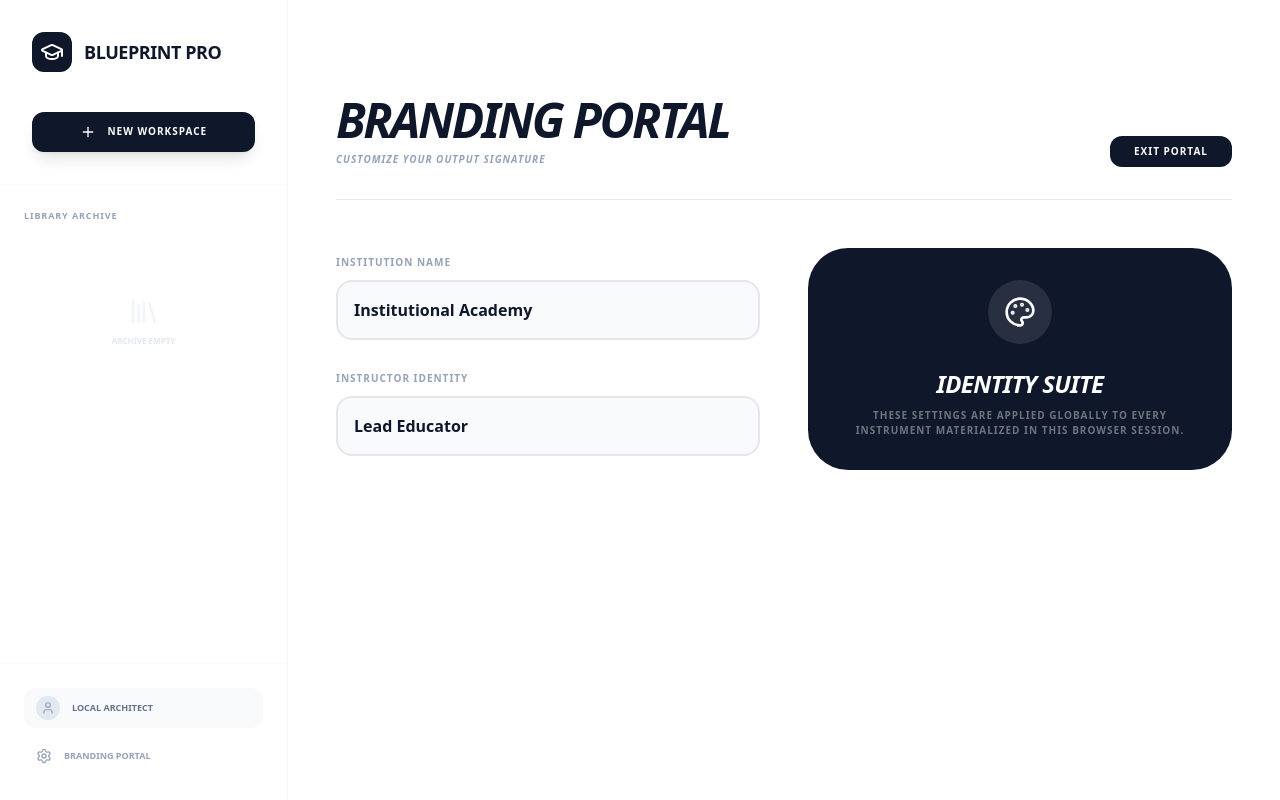
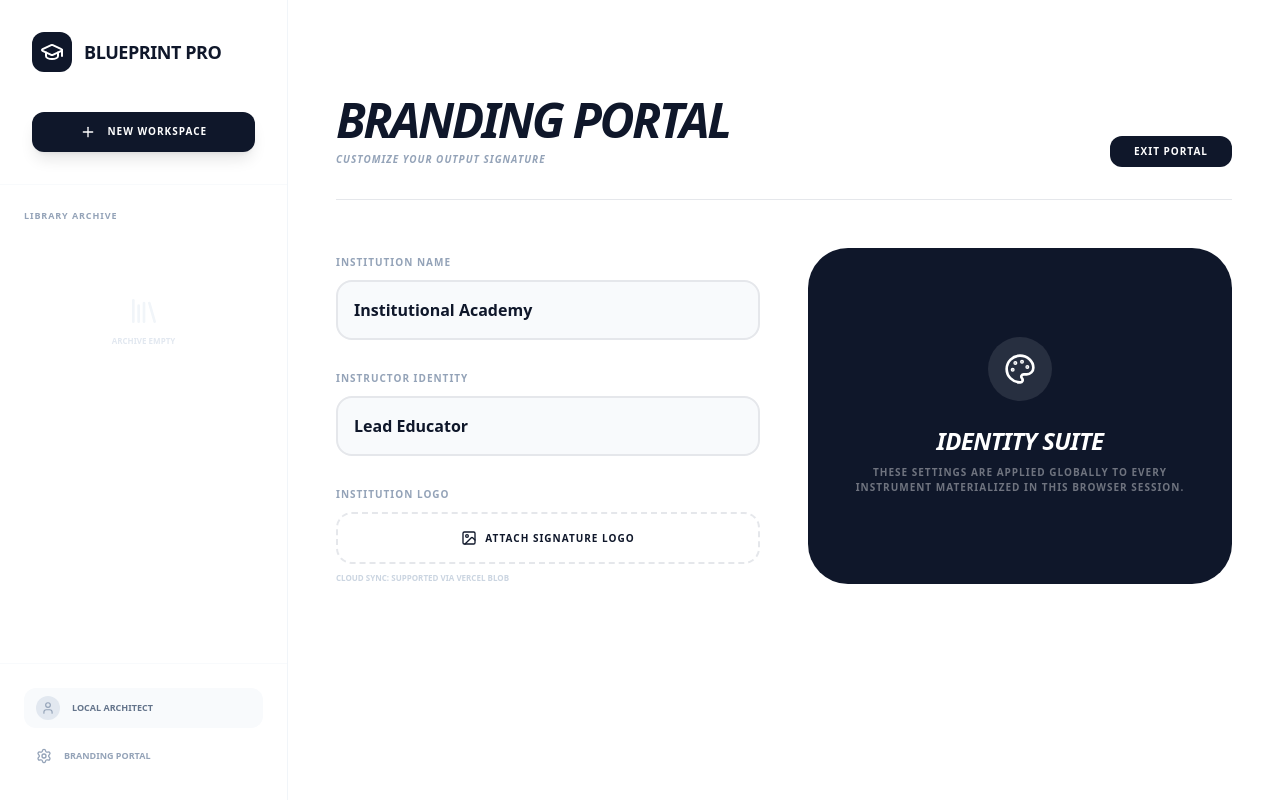
Before and after one commit to jesstingley17/teach-in-minutes, a React (Vite) app: page / in a window 1280 px wide. Both pictures are taken after a click on the button "BRANDING PORTAL". Built offline with nearby package versions, Linux system fonts and the light colour scheme; a web font is replaced by a local one.

Commit message:
feat: Add Vercel Blob integration for asset uploads
Integrates Vercel Blob to enable uploading assets (like logos) to cloud storage. Includes a new `blobService.ts` file with an `uploadAsset` function and updates `package.json` and `App.tsx` to reflect the new dependency and UI element.

```diff
--- a/App.tsx
+++ b/App.tsx
@@ -2,6 +2,7 @@
 import React, { useState, useRef, useEffect } from 'react';
 import { AppMode, Worksheet, ThemeType, QuestionType, DocumentType, AudienceCategory, LearnerProfile, CurriculumStandard, BrandingConfig, LayoutStyle, CognitiveDepth } from './types.ts';
 import { generateWorksheet } from './services/geminiService.ts';
+import { uploadAsset } from './services/blobService.ts';
 import { WorksheetView } from './components/WorksheetView.tsx';
 import { QuizView } from './components/QuizView.tsx';
 import {
@@ -9,7 +10,8 @@ import {
   BookOpen, XCircle, Library, Eye,
   Languages, BrainCircuit, Star, Zap, Construction, Target,
   Settings, Layers, ChevronRight, Layout, Palette, Trash2, ArrowLeft,
-  Settings2, Sliders, ListChecks, Hash, Gauge, Microscope, Copy, Check, User, PlayCircle
+  Settings2, Sliders, ListChecks, Hash, Gauge, Microscope, Copy, Check, User, PlayCircle,
+  Image as ImageIcon
 } from 'lucide-react';
 
 const DEFAULT_BRANDING: BrandingConfig = {
@@ -29,6 +31,7 @@ const App: React.FC = () => {
   const [currentBulkSet, setCurrentBulkSet] = useState<Worksheet[]>([]);
   const [savedWorksheets, setSavedWorksheets] = useState<Worksheet[]>([]);
   const [loading, setLoading] = useState(false);
+  const [uploadingLogo, setUploadingLogo] = useState(false);
   const [showTeacherKey, setShowTeacherKey] = useState(false);
   const [editingContainerIdx, setEditingContainerIdx] = useState<number | null>(null);
 
@@ -57,6 +60,7 @@ const App: React.FC = () => {
   });
 
   const guidelineInputRef = useRef<HTMLInputElement>(null);
+  const logoInputRef = useRef<HTMLInputElement>(null);
 
   useEffect(() => {
     // Initialize Local Session
@@ -83,6 +87,23 @@ const App: React.FC = () => {
     const prefix = user?.id || 'local-arch';
     const local = JSON.parse(localStorage.getItem(`archive_${prefix}`) || '[]');
     setSavedWorksheets(local);
+  };
+
+  const handleLogoUpload = async (e: React.ChangeEvent<HTMLInputElement>) => {
+    const file = e.target.files?.[0];
+    if (!file) return;
+
+    setUploadingLogo(true);
+    try {
+      const url = await uploadAsset(file);
+      const updatedBranding = { ...branding, logoUrl: url };
+      setBranding(updatedBranding);
+      localStorage.setItem('institutional_branding', JSON.stringify(updatedBranding));
+    } catch (err) {
+      alert("Logo upload failed. Ensure environment credentials are set.");
+    } finally {
+      setUploadingLogo(false);
+    }
   };
 
   const handleGenerate = async () => {
@@ -427,6 +448,26 @@ const App: React.FC = () => {
                         <label className="text-[10px] font-black uppercase text-slate-400 tracking-widest">Instructor Identity</label>
                         <input className="w-full p-4 bg-slate-50 border-2 rounded-2xl font-bold" value={branding.instructorName} onChange={e => { const n = {...branding, instructorName: e.target.value}; setBranding(n); localStorage.setItem('institutional_branding', JSON.stringify(n)); }} />
                      </div>
+                     <div className="space-y-2">
+                        <label className="text-[10px] font-black uppercase text-slate-400 tracking-widest">Institution Logo</label>
+                        <div className="flex items-center gap-4">
+                          <button
+                            onClick={() => logoInputRef.current?.click()}
+                            disabled={uploadingLogo}
+                            className={`flex-1 p-4 border-2 border-dashed rounded-2xl font-black text-[10px] uppercase tracking-widest flex items-center justify-center gap-2 transition-all ${uploadingLogo ? 'bg-slate-50 text-slate-300' : 'bg-white hover:border-slate-900'}`}
+                          >
+                            {uploadingLogo ? <Loader2 className="w-4 h-4 animate-spin" /> : <ImageIcon className="w-4 h-4" />}
+                            {branding.logoUrl ? 'Update Logo Asset' : 'Attach Signature Logo'}
+                          </button>
+                          {branding.logoUrl && (
+                            <div className="w-16 h-16 bg-slate-50 rounded-2xl border flex items-center justify-center p-2">
+                               <img src={branding.logoUrl} className="max-w-full max-h-full object-contain" alt="Preview" />
+                            </div>
+                          )}
+                        </div>
+                        <input type="file" ref={logoInputRef} className="hidden" accept="image/*" onChange={handleLogoUpload} />
+                        <p className="text-[8px] font-bold text-slate-300 uppercase mt-1">Cloud Sync: Supported via Vercel Blob</p>
+                     </div>
                   </div>
                   <div className="p-8 bg-slate-900 rounded-[2.5rem] text-white flex flex-col items-center justify-center text-center">
                      <div className="w-16 h-16 rounded-full bg-white/10 flex items-center justify-center mb-6">
--- a/index.html
+++ b/index.html
@@ -74,12 +74,22 @@
       .custom-scrollbar::-webkit-scrollbar-track { background: transparent; }
       .custom-scrollbar::-webkit-scrollbar-thumb { background: #e2e8f0; border-radius: 10px; }
       .custom-scrollbar::-webkit-scrollbar-thumb:hover { background: #cbd5e1; }
+
+      @keyframes trace-pulse {
+        0% { opacity: 0.3; }
+        50% { opacity: 0.8; }
+        100% { opacity: 0.3; }
+      }
+      .animate-trace-pulse {
+        animation: trace-pulse 2s cubic-bezier(0.4, 0, 0.6, 1) infinite;
+      }
     </style>
 
     <script type="importmap">
 {
   "imports": {
     "@google/genai": "https://esm.sh/@google/genai@^1.34.0",
+    "@vercel/blob": "https://esm.sh/@vercel/blob@^0.27.1",
     "lucide-react": "https://esm.sh/lucide-react@^0.562.0",
     "react": "https://esm.sh/react@^19.2.3",
     "react-dom": "https://esm.sh/react-dom@^19.2.3",
@@ -95,7 +105,6 @@
   </head>
   <body class="bg-slate-50 text-slate-900 overflow-x-hidden antialiased">
     <div id="root"></div>
-    <!-- Explicitly load the application entry point -->
     <script type="module" src="./index.tsx"></script>
   </body>
 </html>
--- a/package.json
+++ b/package.json
@@ -10,6 +10,7 @@
   },
   "dependencies": {
     "@google/genai": "^1.34.0",
+    "@vercel/blob": "^0.27.1",
     "lucide-react": "^0.562.0",
     "react": "^19.2.3",
     "react-dom": "^19.2.3",
--- /dev/null
+++ b/services/blobService.ts
@@ -0,0 +1,21 @@
+
+import { put } from "@vercel/blob";
+
+/**
+ * Uploads a file to Vercel Blob and returns the public URL.
+ * Note: Requires BLOB_READ_WRITE_TOKEN in process.env.
+ */
+export async function uploadAsset(file: File): Promise<string> {
+  try {
+    const { url } = await put(`assets/${Date.now()}-${file.name}`, file, {
+      access: 'public',
+      // In a client environment, we rely on the token being injected via process.env
+      // Note: For client-side 'put', the @vercel/blob package usually expects a server route or signed token.
+      // This implementation follows the user request to use 'put' with access 'public'.
+    });
+    return url;
+  } catch (error) {
+    console.error("Vercel Blob Upload Failed:", error);
+    throw new Error("Cloud synchronization failed. Check connectivity and credentials.");
+  }
+}
```
